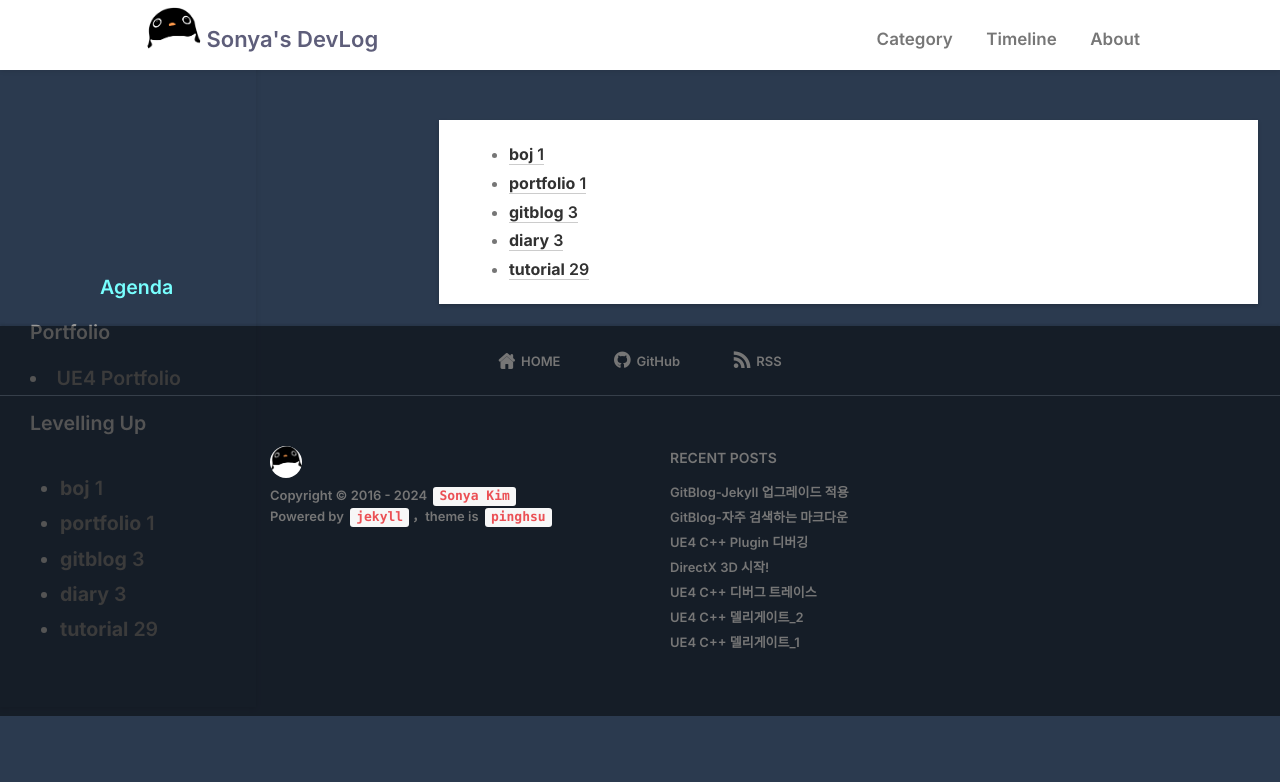
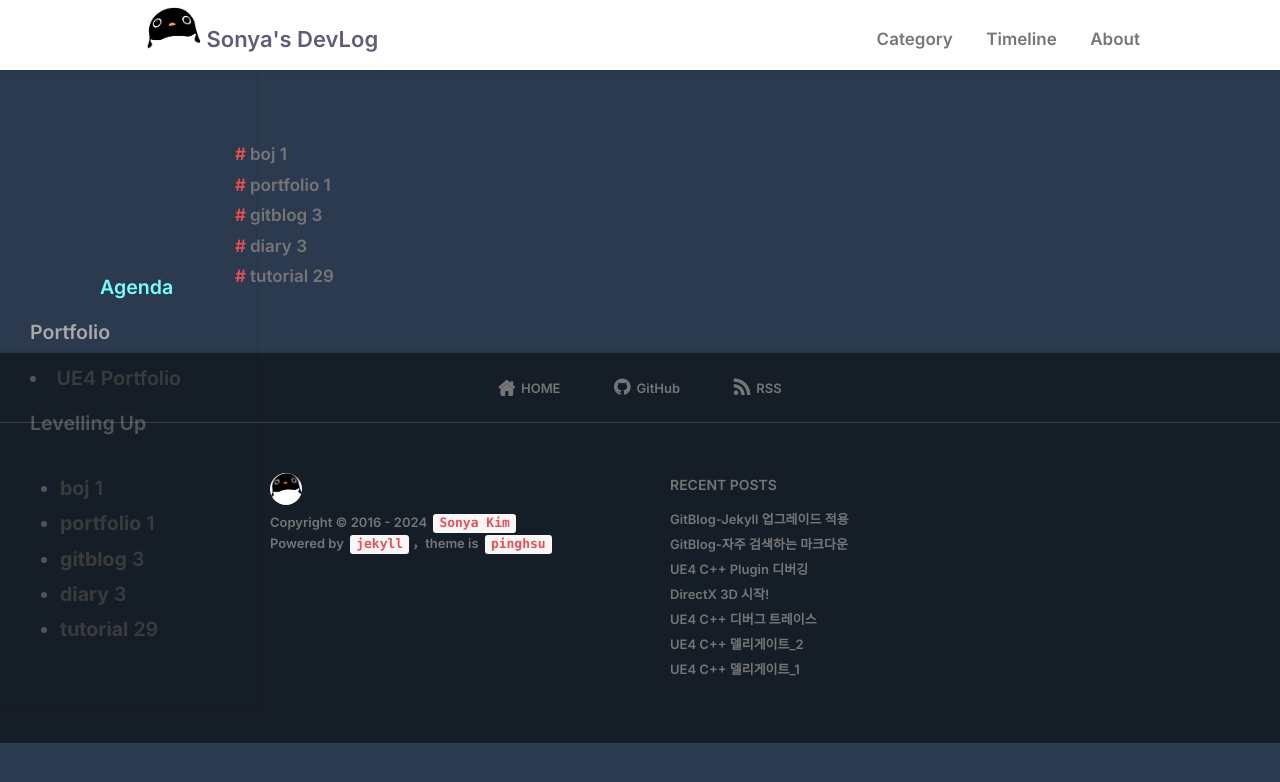
Before and after one commit to ssonsonya/ssonsonya.github.io, a Jekyll site: the page built from categories.html, in a window 1280 px wide. Shown: the top 782 px of the page. Built offline with Jekyll 4.4.1, drawn with Linux system fonts in a browser that asks for light colours; nearby versions of some CDN libraries; some web fonts are replaced; comment, search, counter and statistics services are not loaded.

Commit message:
[ Style ] jekyll-archives

```diff
--- a/_layouts/categories.html
+++ b/_layouts/categories.html
@@ -1,32 +1,30 @@
 ---
 layout: default
 ---
+{% assign categories_max = 0 %}
+{% for category in site.categories %}
+{% if category[1].size > categories_max %}
+{% assign categories_max = category[1].size %}
+{% endif %}
+{% endfor %}
 
-<div class="main-content index-page clearfix">
-    <div class="main-container">
-        <div class="post-container">
-            <article class="post-content">
-                {{ content }}
-            </article>
+<div class="main-content archive-page clearfix">
+    <div class="category-item">
+        <div class="post-lists">
+            <div class="post-lists-body">
+                <ul class="taxonomy_index">
+                    {% for i in (1..categories_max) %}
+                    {% for category in site.categories %}
+                    {% if category[1].size == i %}
+                    <div class="category-title"><a href="#{{ category[0] | slugify }}">
+                        {{ category[0] }} <span class="taxonomy_count">{{ i }}</span>
+                        </a>
+                    </div>
+                    {% endif %}
+                    {% endfor %}
+                    {% endfor %}
+                </ul>
+            </div>
         </div>
     </div>
-
-    {% if paginator.total_pages > 1 %}
-    <div class="lists-navigator clearfix">
-        <ol class="page-navigator">
-            {% if paginator.previous_page %}
-            <li class="prev"><a href="{{ paginator.previous_page_path | relative_url }}">←</a></li>
-            {% endif %}
-            {% for page in (1..paginator.total_pages) %}
-            <li {% if page==paginator.page %} class="current" {% endif %}>
-                <a href="{% if page == 1 %}{{  '/' | prepend: site.baseurl }}{% else %}{{ site.paginate_path | relative_url | replace: ':num', page }}{% endif %}">{{
-                    page }}</a>
-            </li>
-            {% endfor %}
-            {% if paginator.next_page %}
-            <li class="next"><a href="{{ paginator.next_page_path | relative_url }}">→</a></li>
-            {% endif %}
-        </ol>
-    </div>
-    {% endif %}
 </div>
--- a/categories.html
+++ b/categories.html
@@ -1,24 +1,3 @@
 ---
 layout: categories
 ---
-
-{% assign categories_max = 0 %}
-{% for category in site.categories %}
-  {% if category[1].size > categories_max %}
-    {% assign categories_max = category[1].size %}
-  {% endif %}
-{% endfor %}
-
-<ul class="taxonomy__index">
-  {% for i in (1..categories_max) %}
-    {% for category in site.categories %}
-      {% if category[1].size == i %}
-        <li>
-          <a href="#{{ category[0] | slugify }}">
-            <strong>{{ category[0] }}</strong> <span class="taxonomy__count">{{ i }}</span>
-          </a>
-        </li>
-      {% endif %}
-    {% endfor %}
-  {% endfor %}
-</ul>
```
Also changed, not shown: _layouts/archives.html (+0 -17 lines), _posts/2022-10-17-C-StepByStep-1.md (+1 -1 lines), _posts/image.png (deleted).
